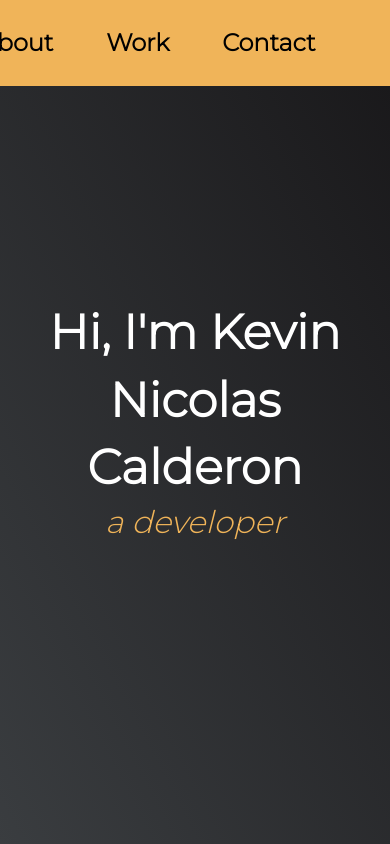
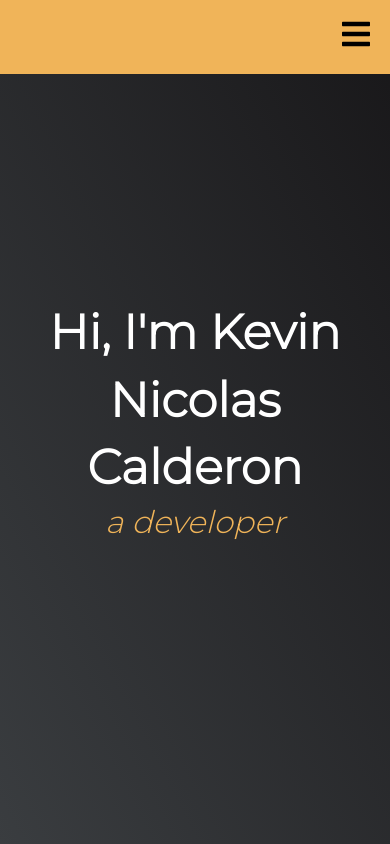
Before and after one commit to kncalderong/portfolio, a React (Create React App) app: page / in a window 390 px wide. Shown: the top 844 px of the page. Built offline with nearby package versions, Linux system fonts and the light colour scheme; a web font is replaced by a local one.

Commit message:
navbar and responsive modifications finished

```diff
--- a/src/components/Navbar.js
+++ b/src/components/Navbar.js
@@ -1,20 +1,72 @@
-import React from "react";
-import { Link } from "react-router-dom";
+import React, { useState, useEffect, useRef } from "react";
+import { FaBars } from "react-icons/fa";
 
 const Navbar = () => {
+  const [showLinks, setShowLinks] = useState(false); //to handle the toggle button
+
+  //here i need to modify the size of the container, based on the size of the ul list that contains all links
+  const linksContainerRef = useRef(null);
+  const linksRef = useRef(null);
+
+  // function to open the toggle, with corresponding height:
+  useEffect(() => {
+    const linksHeight = linksRef.current.getBoundingClientRect().height;
+    if (showLinks) {
+      linksContainerRef.current.style.height = `${linksHeight}px`;
+    } else {
+      linksContainerRef.current.style.height = "0px"; //hidden links by default
+    }
+  }, [showLinks]);
+
   return (
     <nav id="navbar" class="nav">
-      <ul className="nav-list">
+      {/* firts the nav logo and toggle*/}
+      <div className="nav-center">
+        <div className="nav-header">
+          <button
+            className="nav-toggle"
+            onClick={() => setShowLinks(!showLinks)}
+          >
+            <FaBars size={32} />
+          </button>
+        </div>
+
+        {/* second the content (links..), of the nav*/}
+        <div className="links-container" ref={linksContainerRef}>
+          <ul className="links" ref={linksRef}>
             <li>
-          <a href="#welcome-section">About</a>
+              <a
+                href="#welcome-section"
+                onClick={() => {
+                  setShowLinks(!showLinks);
+                }}
+              >
+                About
+              </a>
             </li>
             <li>
-          <a href="#work-section">Work</a>
+              <a
+                href="#work-section"
+                onClick={() => {
+                  setShowLinks(!showLinks);
+                }}
+              >
+                Work
+              </a>
             </li>
             <li>
-          <a href="#contact">Contact</a>
+              <a
+                href="#contact"
+                onClick={() => {
+                  setShowLinks(!showLinks);
+                }}
+              >
+                Contact
+              </a>
             </li>
           </ul>
+        </div>
+      </div>
     </nav>
   );
 };
--- a/src/index.css
+++ b/src/index.css
@@ -65,25 +65,72 @@ Navbar
 */
 
 #navbar {
-  display: flex;
-  flex-direction: row;
-  justify-content: flex-end;
   position: fixed;
   top: 0;
   left: 0;
   width: 100%;
-  height: 86px;
   background: #f0b459;
   z-index: 10;
 }
-.nav-list {
+
+.nav-header {
+  display: flex;
+  align-items: center;
+  justify-content: flex-end;
+}
+.nav-toggle {
+  font-size: 1.5rem;
+  background: transparent;
+  border-color: transparent;
+  transition: all 0.3s linear;
+  cursor: pointer;
+  padding: 1rem;
+}
+.nav-toggle:hover {
+  transform: rotate(90deg);
+}
+.links {
   display: flex;
   margin-right: 2em;
+  flex-direction: column;
+  width: 100%;
 }
-.nav-list a {
+.links a {
   display: block;
   padding: 1.1em;
   font-weight: bold;
+  transition: all 0.3s linear;
+}
+.links a:hover {
+  background-color: #f0b459;
+}
+.links-container {
+  height: 0;
+  overflow: hidden;
+  transition: all 0.3s linear;
+  background-color: #fff;
+}
+@media (min-width: 800px) {
+  .nav-center {
+    max-width: 1170px;
+    margin: 0 auto;
+    display: flex;
+    align-items: center;
+    justify-content: space-between;
+    padding: 0px;
+  }
+  .nav-toggle {
+    display: none;
+  }
+  .links-container {
+    height: auto !important;
+    background-color: #f0b459;
+    transition: all 0;
+  }
+  .links {
+    display: flex;
+    flex-direction: row;
+  }
 }
 
 /*
@@ -131,7 +178,7 @@ Work
 }
 .subtitle {
   padding: 0 0 0 100px;
-  margin-bottom: 1.2rem;
+  margin-bottom: 1.5rem;
   /* font-family: "Lobster", cursive; */
   font-weight: 10;
   font-size: 2rem;
@@ -392,7 +439,7 @@ Projects page
   margin: 0 auto;
   max-width: 1170px;
   display: grid;
-  gap: 3rem 2rem;
+  gap: 3rem 5rem;
   justify-items: center;
 }
 .project-page-item {
@@ -414,11 +461,12 @@ Projects page
 }
 .project-page-info h4 {
   margin-bottom: 0.5rem;
+  font-size: 1.1rem;
 }
 .project-page-info a {
   color: #c59d5f;
   font-weight: 800;
-  font-size: 1.2rem;
+  font-size: 1rem;
 }
 .project-page-text {
   margin-bottom: 0;
@@ -465,7 +513,7 @@ Error page
 /********** Large devices only **********/
 @media (min-width: 1200px) {
   .projects-page-container {
-    width: 95vw;
+    width: 85vw;
     grid-template-columns: 1fr 1fr;
   }
   .project-page-item {
@@ -500,11 +548,15 @@ Error page
 @media (max-width: 767px) {
   .cards-container {
     grid-template-columns: 1fr;
+    padding: 2.5rem;
   }
   .react-projects,
   .mini-projects,
   .data-projects {
     padding: 40px 0;
+  }
+  .collage-container {
+    padding: 2.5rem;
   }
   .dv-img {
     width: 480px;
```
Lines whose indentation alone changed are shown as unchanged.
